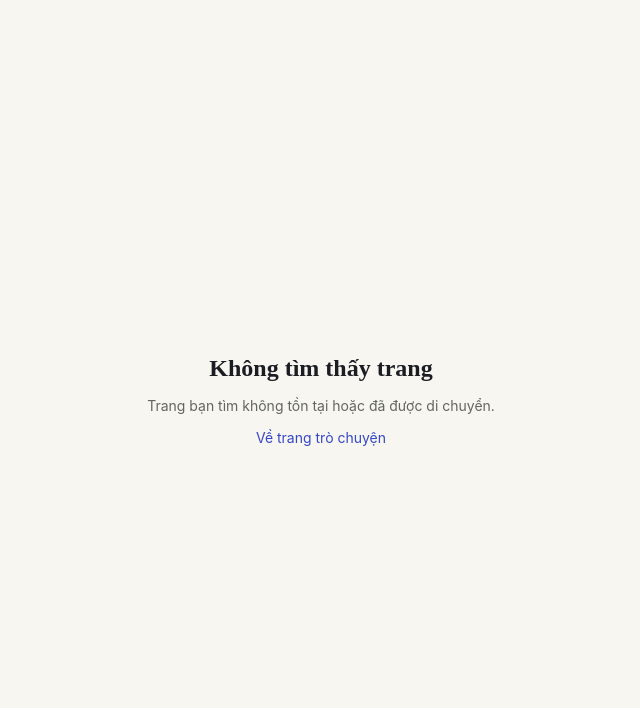
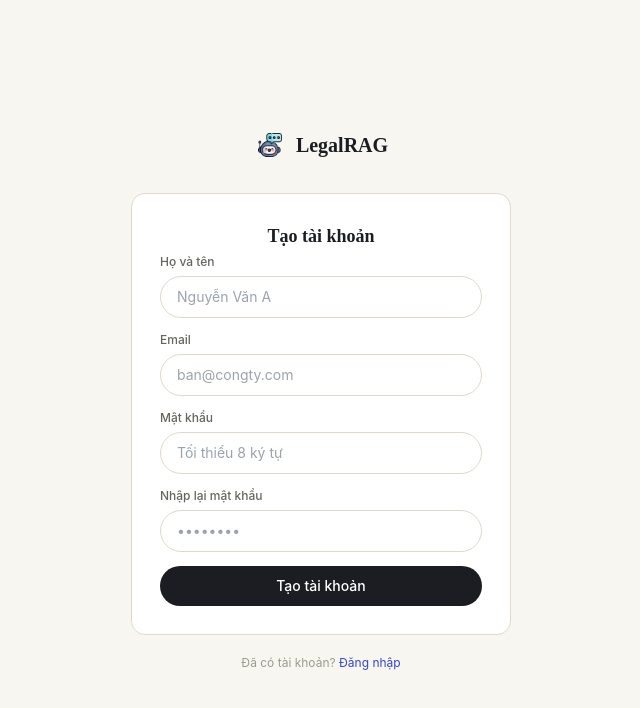
Before and after one commit to huyentran2005/LegalRAG, a React (Vite) app in the folder frontend/: page /register in a window 1280 px wide. Shown: the top 708 px of the page, without its empty margins (319-959 px from the left). Built offline with nearby package versions, Linux system fonts and the light colour scheme; no server answers.

Commit message:
add logout + register (be+fe)

```diff
--- a/frontend/src/App.jsx
+++ b/frontend/src/App.jsx
@@ -1,5 +1,6 @@
 import { Routes, Route } from "react-router-dom";
 import LoginPage from "./pages/LoginPage";
+import RegisterPage from "./pages/RegisterPage";
 import ChatPage from "./pages/ChatPage";
 import NotFoundPage from "./pages/NotFoundPage";
 import ProtectedRoute from "./components/auth/ProtectedRoute";
@@ -8,6 +9,7 @@ export default function App() {
   return (
     <Routes>
       <Route path="/login" element={<LoginPage />} />
+      <Route path="/register" element={<RegisterPage />} />
       <Route
         path="/"
         element={
--- a/frontend/src/api/client.js
+++ b/frontend/src/api/client.js
@@ -29,6 +29,11 @@ apiClient.interceptors.request.use(
     }
 );
 
+//POST /auth/register -> {token, user: {id, name, email}}
+export async function registerRequest({email, password, fullName}){
+    const {data} = await apiClient.post("/auth/register", {email, password, full_name: fullName});
+    return data;
+}
 
 // POST /auth/login -> {token, user: {id, name, email}}
 export async function loginRequest({email, password}){
--- a/frontend/src/components/chat/Composer.jsx
+++ b/frontend/src/components/chat/Composer.jsx
@@ -1,19 +1,48 @@
+import { useState } from "react";
+import { Send } from "lucide-react";
 import { useRag } from "../../context/RagContext";
-import { useAutoScroll } from "../../hooks/useAutoScroll";
-import MessageBubble from "./MessageBubble";
-import ThinkingIndicator from "./ThinkingIndicator";
 
-export default function ChatThread() {
-  const { messages, thinking } = useRag();
-  const scrollRef = useAutoScroll([messages, thinking]);
+export default function Composer() {
+  const { sendMessage, sources } = useRag();
+  const [input, setInput] = useState("");
+  const selectedCount = sources.filter((s) => s.checked).length;
+
+  const handleSend = () => {
+    if (!input.trim()) return;
+    sendMessage(input);
+    setInput("");
+  };
 
   return (
-    <div ref={scrollRef} className="flex-1 overflow-y-auto py-7 no-scrollbar">
-      <div className="max-w-[660px] mx-auto px-6">
-        {messages.map((m) => (
-          <MessageBubble key={m.id} message={m} />
-        ))}
-        {thinking && <ThinkingIndicator />}
+    <div className="border-t border-line px-6 pt-4 pb-5">
+      <div className="max-w-[660px] mx-auto">
+        <div className="flex items-end gap-2 bg-white border border-line rounded-[14px] pl-4 pr-2 py-2">
+          <textarea
+            value={input}
+            onChange={(e) => setInput(e.target.value)}
+            onKeyDown={(e) => {
+              if (e.key === "Enter" && !e.shiftKey) {
+                e.preventDefault();
+                handleSend();
+              }
+            }}
+            placeholder="Hỏi bất cứ điều gì về tài liệu của bạn…"
+            rows={1}
+            className="flex-1 resize-none border-none outline-none bg-transparent text-sm leading-relaxed text-ink py-1.5 max-h-[120px]"
+          />
+          <button
+            onClick={handleSend}
+            disabled={!input.trim()}
+            className={`w-8 h-8 rounded-[9px] flex items-center justify-center flex-shrink-0 ${
+              input.trim() ? "bg-indigo cursor-pointer" : "bg-panel cursor-default"
+            }`}
+          >
+            <Send size={14} className={input.trim() ? "text-white" : "text-inkfaint"} />
+          </button>
+        </div>
+        <div className="text-[11px] text-inkfaint mt-2 text-center">
+          Câu trả lời được trích dẫn từ {selectedCount} nguồn đang chọn ở bên trái.
+        </div>
       </div>
     </div>
   );
--- a/frontend/src/components/layout/Header.jsx
+++ b/frontend/src/components/layout/Header.jsx
@@ -5,18 +5,33 @@ import { useAuth } from "../../context/AuthContext";
 export default function Header() {
   const { sources } = useRag();
   const { user, logout } = useAuth();
-  const selectedCount = sources.filter((s) => s.checked).length;
-  const initials = (user?.name || user?.email || "?").slice(0, 2).toUpperCase();
+  const selectedCount = sources.filter((s) => Boolean(s.checked)).length;
+  const displayName = user?.full_name || user?.name || "";
+  const initials = displayName
+    ? displayName
+        .trim()
+        .split(/\s+/)
+        .slice(-2)
+        .map((s) => s[0])
+        .join("")
+        .toUpperCase()
+    : (user?.email || "?").slice(0, 2).toUpperCase();
+
 
   return (
     <header className="h-14 flex-shrink-0 flex items-center justify-between px-5 border-b border-line bg-paper">
       <div className="flex items-center gap-2.5">
-        <div className="w-7 h-7 rounded-[7px] bg-ink flex items-center justify-center">
-          <span className="font-display text-paper text-[15px] font-semibold">M</span>
+        <div className="w-10 h-10 rounded-xl bg-white shadow-sm border border-line flex items-center justify-center">
+          <img
+            src="/chatbot.png"
+            alt="LegalRAG Logo"
+            className="w-7 h-7 object-contain"
+            onClick={() => window.location.reload()}
+          />
         </div>
         <div>
-          <div className="font-display text-base font-semibold leading-none">Margin</div>
-          <div className="text-[11px] text-inkfaint mt-0.5">Không gian làm việc RAG</div>
+          <div className="font-display text-base font-semibold leading-none">LegalRAG</div>
+          <div className="text-[11px] text-inkfaint mt-0.5">Không gian làm việc</div>
         </div>
       </div>
 
--- a/frontend/src/components/sources/SourcesSideBar.jsx
+++ b/frontend/src/components/sources/SourcesSideBar.jsx
@@ -1,9 +1,11 @@
 import { Plus } from "lucide-react";
 import { useRag } from "../../context/RagContext";
 import SourceItem from "./SourceItem";
+import { useState } from "react";
 
 export default function SourcesSidebar() {
   const { sources, toggleSource, selectAllSources } = useRag();
+  const allSelected = sources.length > 0 && sources.every((s) => Boolean(s.checked));
 
   return (
     <aside className="w-[272px] flex-shrink-0 bg-panel border-r border-line flex flex-col">
@@ -23,8 +25,12 @@ export default function SourcesSidebar() {
       </div>
 
       <div className="px-4 py-4 border-t border-line">
-        <button onClick={selectAllSources} className="text-xs text-inksoft hover:text-ink">
-          Chọn tất cả nguồn
+        <button
+          type="button"
+          onClick={() => selectAllSources(!allSelected)}
+          className="text-xs text-inksoft hover:text-ink"
+        >
+          {allSelected ? "Bỏ chọn tất cả" : "Chọn tất cả nguồn"}
         </button>
       </div>
     </aside>
--- a/frontend/src/context/AuthContext.jsx
+++ b/frontend/src/context/AuthContext.jsx
@@ -1,5 +1,5 @@
 import {createContext, useContext, useState, useCallback, useEffect} from "react"
-import { loginRequest, fetchCurrentUser, logoutRequest } from "../api/client"
+import { loginRequest, fetchCurrentUser, logoutRequest, registerRequest } from "../api/client"
 
 const AuthContext = createContext(null);
 const TOKEN_KEY = "auth_token";
@@ -9,7 +9,7 @@ export function AuthProvider({children}){
     const [token, setToken] = useState(()=> localStorage.getItem(TOKEN_KEY));
     const [loading, setLoading] = useState(true);
     const [error, setError] = useState(null);
-
+    const [error1, setError1] = useState(null);
 
     useEffect(()=>{
         if(!token){
@@ -26,6 +26,25 @@ export function AuthProvider({children}){
             .finally(()=> setLoading(false));
     },[token]);
 
+    const register = useCallback(async({email, password, fullname})=>{
+        setError1(null);
+        try{
+            const {token: newToken, user: newUser} = await registerRequest({email, password, fullname});
+            localStorage.setItem(TOKEN_KEY, newToken);
+            setUser(newUser);
+            setToken(newToken);
+            setLoading(false);
+            return true;
+        } catch(err){
+            setUser(null);
+            setToken(null);
+            localStorage.removeItem(TOKEN_KEY);
+            setError1(
+                err?.response?.data?.message || "Tạo tài khoản thất bại! Vui lòng kiểm tra thông tin."
+            );
+            return false;
+        }
+    }, [])
 
     const login = useCallback(async({email, password})=>{
         setError(null);
@@ -67,8 +86,10 @@ export function AuthProvider({children}){
         isAuthenticated: Boolean(token && user),
         loading,
         error,
+        error1,
         login,
         logout,
+        register,
     };
 
     return <AuthContext.Provider value = {value}>
--- a/frontend/src/context/RagContext.jsx
+++ b/frontend/src/context/RagContext.jsx
@@ -11,13 +11,13 @@ export function RagProvider({children}){
     const [panelOpen, setPanelOpen] = useState(true);
     const [thinking, setThinking] = useState(false);
 
-
     const toggleSource = useCallback((id)=>{
-        setSources((prev) => prev.map((s) => (s.id === id ? {...s, checked: !s.checked}: s)));
+        setSources((prev) => prev.map((s) => (s.id === id ? {...s, checked: !Boolean(s.checked)} : s)));
     },[]);
 
-    const selectAllSources = useCallback(()=>{
-        setSources((prev) => prev.map((s) => ({...s, checked: true})));
+    const selectAllSources = useCallback((flag)=>{
+        const shouldCheck = flag === true;
+        setSources((prev) => prev.map((s) => ({...s, checked: shouldCheck})));
     },[]);
 
     const openCitation = useCallback((n)=>{
--- a/frontend/src/pages/LoginPage.jsx
+++ b/frontend/src/pages/LoginPage.jsx
@@ -1,5 +1,5 @@
 import { useState } from "react";
-import { Navigate, useLocation } from "react-router-dom";
+import { Link, Navigate, useLocation } from "react-router-dom";
 import { useAuth } from "../context/AuthContext";
 
 export default function LoginPage() {
@@ -28,8 +28,11 @@ export default function LoginPage() {
     <div className="h-screen w-full flex items-center justify-center bg-paper font-sans px-4">
       <div className="w-full max-w-[380px]">
         <div className="flex items-center gap-2.5 mb-8 justify-center">
-          <div className="w-8 h-8 rounded-[8px] bg-ink flex items-center justify-center">
-            <span className="font-display text-paper text-base font-semibold">M</span>
+          <div className="w-8 h-8 rounded-lg flex items-center justify-center">
+              <img
+                  src="/chatbot.png"
+                  className="w-6 h-6 object-contain"
+              />
           </div>
           <span className="font-display text-xl font-semibold">LegalRAG</span>
         </div>
@@ -88,7 +91,10 @@ export default function LoginPage() {
         </div>
 
         <p className="text-center text-xs text-inkfaint mt-5">
-          Chưa có tài khoản? <span className="text-indigo cursor-pointer">Liên hệ quản trị viên</span>
+          Chưa có tài khoản?{" "}
+          <Link to="/register" className="text-indigo hover:underline">
+            Đăng ký
+          </Link>
         </p>
       </div>
     </div>
--- /dev/null
+++ b/frontend/src/pages/RegisterPage.jsx
@@ -0,0 +1,148 @@
+import { useState, useCallback } from "react";
+import { Link, Navigate, useLocation, useNavigate } from "react-router-dom";
+import { useAuth } from "../context/AuthContext";
+
+export default function RegisterPage() {
+  const { register, isAuthenticated, error1 } = useAuth();
+  const location = useLocation();
+  const navigate = useNavigate();
+
+  const [fullName, setFullName] = useState("");
+  const [email, setEmail] = useState("");
+  const [password, setPassword] = useState("");
+  const [confirmPassword, setConfirmPassword] = useState("");
+  const [formError, setFormError] = useState(null);
+  const [submitting, setSubmitting] = useState(false);
+
+  const from = location.state?.from?.pathname || "/";
+
+  if (isAuthenticated) return <Navigate to={from} replace />;
+
+  const handleSubmit = async (e) => {
+    e.preventDefault();
+    setFormError(null);
+
+    if (!fullName.trim() || !email.trim() || !password) return;
+
+    if (password.length < 8) {
+      setFormError("Mật khẩu phải có ít nhất 8 ký tự.");
+      return;
+    }
+    if (password !== confirmPassword) {
+      setFormError("Mật khẩu nhập lại không khớp.");
+      return;
+    }
+
+    setSubmitting(true);
+    const ok = await register({ email, password, fullName });
+    setSubmitting(false);
+    if (ok) navigate(from, { replace: true });
+  };
+
+  const displayError = formError || error1;
+
+  return (
+    <div className="h-screen w-full flex items-center justify-center bg-paper font-sans px-4 overflow-y-auto py-8">
+      <div className="w-full max-w-[380px]">
+        <div className="flex items-center gap-2.5 mb-8 justify-center">
+          <div className="w-8 h-8 rounded-lg flex items-center justify-center">
+              <img
+                  src="/chatbot.png"
+                  className="w-6 h-6 object-contain"
+              />
+          </div>
+          <span className="font-display text-xl font-semibold">LegalRAG</span>
+        </div>
+
+        <div className="bg-white border border-line rounded-card p-7">
+          <h1 className="font-display text-lg font-semibold text-ink mb-1 text-center">
+            Tạo tài khoản
+          </h1>
+
+          <form onSubmit={handleSubmit} className="space-y-3.5">
+            <div>
+              <label htmlFor="fullName" className="block text-xs font-medium text-inksoft mb-1.5">
+                Họ và tên
+              </label>
+              <input
+                id="fullName"
+                type="text"
+                autoComplete="name"
+                value={fullName}
+                onChange={(e) => setFullName(e.target.value)}
+                placeholder="Nguyễn Văn A"
+                className="w-full border border-line rounded-full px-4 py-2.5 text-sm text-ink outline-none focus:border-indigo"
+              />
+            </div>
+
+            <div>
+              <label htmlFor="email" className="block text-xs font-medium text-inksoft mb-1.5">
+                Email
+              </label>
+              <input
+                id="email"
+                type="email"
+                autoComplete="email"
+                value={email}
+                onChange={(e) => setEmail(e.target.value)}
+                placeholder="ban@congty.com"
+                className="w-full border border-line rounded-full px-4 py-2.5 text-sm text-ink outline-none focus:border-indigo"
+              />
+            </div>
+
+            <div>
+              <label htmlFor="password" className="block text-xs font-medium text-inksoft mb-1.5">
+                Mật khẩu
+              </label>
+              <input
+                id="password"
+                type="password"
+                autoComplete="new-password"
+                value={password}
+                onChange={(e) => setPassword(e.target.value)}
+                placeholder="Tối thiểu 8 ký tự"
+                className="w-full border border-line rounded-full px-4 py-2.5 text-sm text-ink outline-none focus:border-indigo"
+              />
+            </div>
+
+            <div>
+              <label htmlFor="confirmPassword" className="block text-xs font-medium text-inksoft mb-1.5">
+                Nhập lại mật khẩu
+              </label>
+              <input
+                id="confirmPassword"
+                type="password"
+                autoComplete="new-password"
+                value={confirmPassword}
+                onChange={(e) => setConfirmPassword(e.target.value)}
+                placeholder="••••••••"
+                className="w-full border border-line rounded-full px-4 py-2.5 text-sm text-ink outline-none focus:border-indigo"
+              />
+            </div>
+
+            {displayError && (
+              <div className="text-[13px] text-[#A32D2D] bg-[#FCEBEB] border border-[#F0C0C0] rounded-lg px-3 py-2">
+                {displayError}
+              </div>
+            )}
+
+            <button
+              type="submit"
+              disabled={submitting}
+              className="w-full bg-ink text-white text-sm font-medium rounded-full py-2.5 mt-1 disabled:opacity-60 hover:opacity-90"
+            >
+              {submitting ? "Đang tạo tài khoản…" : "Tạo tài khoản"}
+            </button>
+          </form>
+        </div>
+
+        <p className="text-center text-xs text-inkfaint mt-5">
+          Đã có tài khoản?{" "}
+          <Link to="/login" className="text-indigo hover:underline">
+            Đăng nhập
+          </Link>
+        </p>
+      </div>
+    </div>
+  );
+}
```
Also changed, not shown: 1 other file (tests, documents, lock files or other folders).
